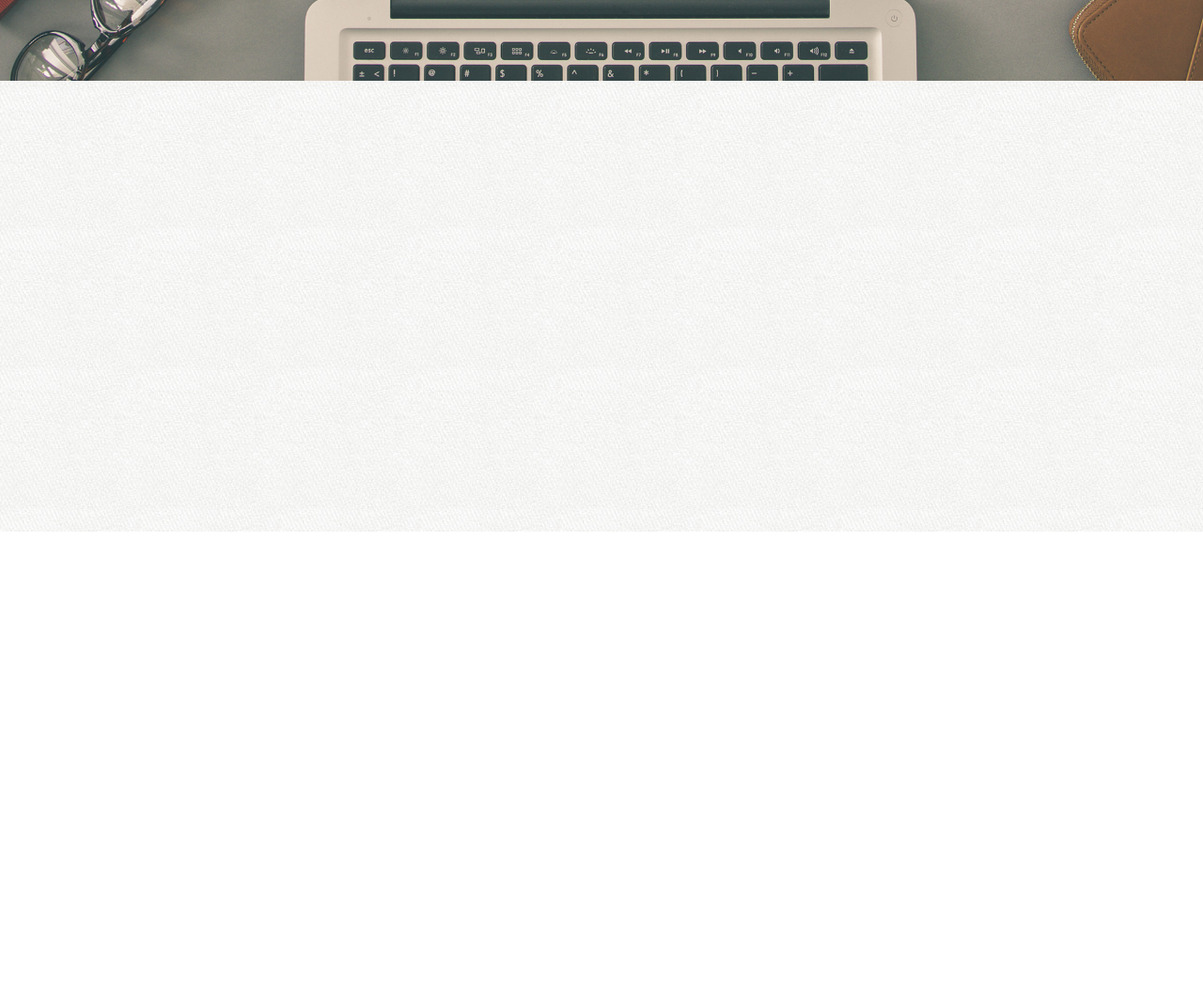
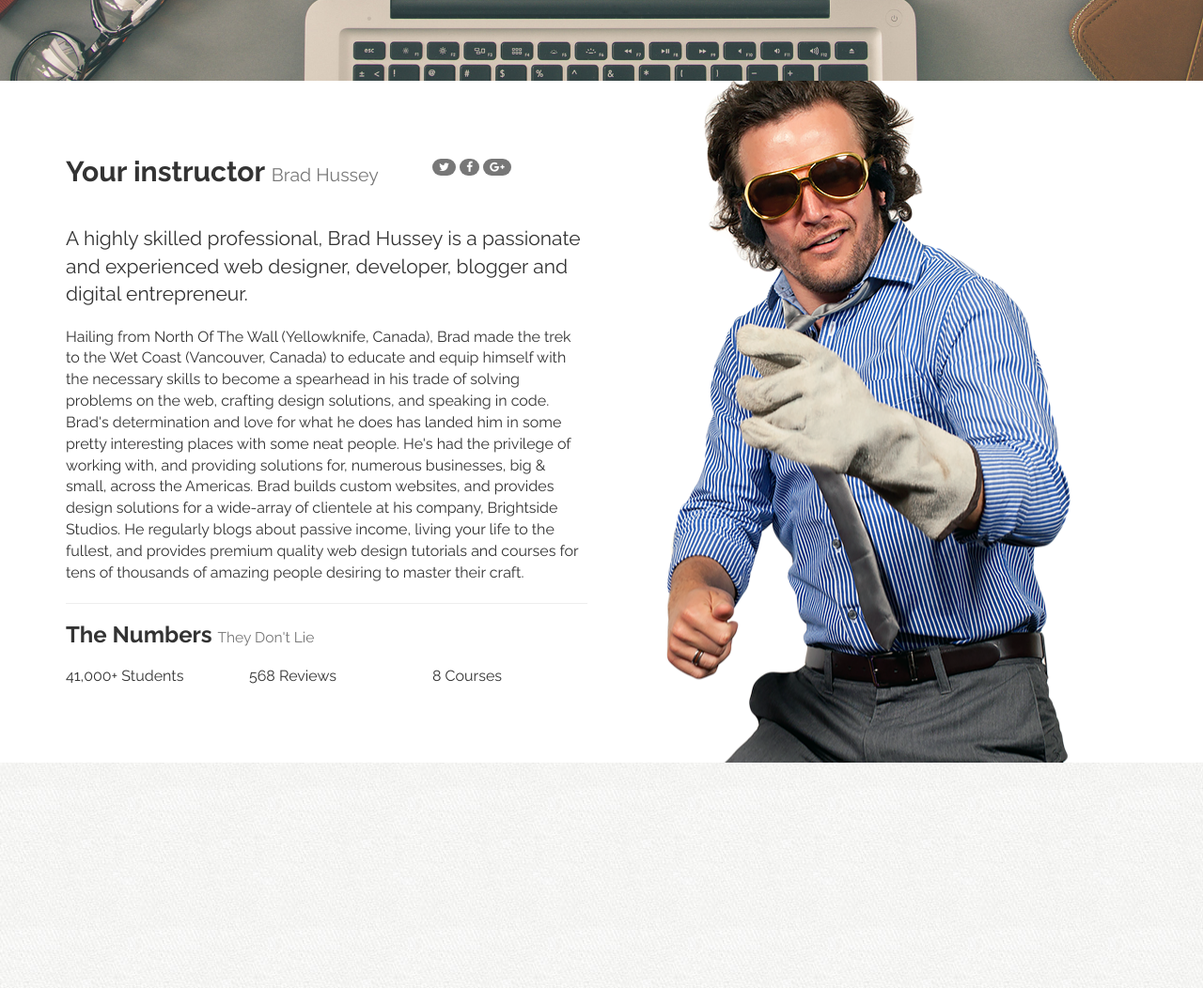
Before and after one commit to roxanneallard/Bootstrap-to-Wordpress, a PHP site: page / in a window 1280 px wide. Shown: the part 4204-5256 px from the top of the page at 94% size. Before the commit the page ends 4770 px from the top, so only its background shows below. Run offline with PHP 8.4, Linux system fonts and the light colour scheme; some libraries are stand-ins or nearby versions.

Commit message:
Added the Instructor section

```diff
--- a/assets/css/custom.css
+++ b/assets/css/custom.css
@@ -184,6 +184,10 @@ section {
   color: white;
 }
 
+#instructor {
+  background: white url('../img/brad-elvis.png') 90% -10px no-repeat;
+}
+
 /* === CUSTOM ICON SPRITES === */
 i.ci {
   display: inline-block;
--- a/index.html
+++ b/index.html
@@ -237,8 +237,52 @@
     </section><!-- featurette -->
 
     <!-- INSTRUCTOR SECTION -->
-    <section>
+    <section id="instructor">
+      <div class="container">
+        <div class="row">
+          <div class="col-sm-8 col-md-6">
+            <div class="row">
+              <div class="col-lg-8">
+                <h2>Your instructor <small>Brad Hussey</small></h2>
+              </div><!-- col-lg-8 -->
+              <div class="col-lg-4">
+                <a href="https://twitter.com/bradhussey" target="_blank" class="badge social twitter"><i class="fa fa-twitter"></i></a>
+                <a href="https://facebook.com/bradhussey" target="_blank" class="badge social facebook"><i class="fa fa-facebook"></i></a>
+                <a href="https://plus.google.com/+BradHussey" target="_blank" class="badge social gplus"><i class="fa fa-google-plus"></i></a>
+              </div><!-- col-lg-4 -->
+            </div><!-- row -->
+            <p class="lead">A highly skilled professional, Brad Hussey is a passionate and experienced web designer, developer, blogger and digital entrepreneur.</p>
+            <p>Hailing from North Of The Wall (Yellowknife, Canada), Brad made the trek to the Wet Coast (Vancouver, Canada) to educate and equip himself with the necessary skills to become a spearhead in his trade of solving problems on the web, crafting design solutions, and speaking in code. Brad's determination and love for what he does has landed him in some pretty interesting places with some neat people. He's had the privilege of working with, and providing solutions for, numerous businesses, big &amp; small, across the Americas. Brad builds custom websites, and provides design solutions for a wide-array of clientele at his company, Brightside Studios. He regularly blogs about passive income, living your life to the fullest, and provides premium quality web design tutorials and courses for tens of thousands of amazing people desiring to master their craft.</p>
+            <hr>
+            <h3>The Numbers <small>They Don't Lie</small></h3>
 
+            <div class="row">
+              <div class="col-xs-4">
+                <div class="num">
+                  <div class="num-content">
+                    41,000+ <span>Students</span>
+                  </div><!-- num-content -->
+                </div><!-- num -->
+              </div><!-- col-xs-4 -->
+              <div class="col-xs-4">
+                <div class="num">
+                  <div class="num-content">
+                    568 <span>Reviews</span>
+                  </div><!-- num-content -->
+                </div><!-- num -->
+              </div><!-- col-xs-4 -->
+              <div class="col-xs-4">
+                <div class="num">
+                  <div class="num-content">
+                    8 <span>Courses</span>
+                  </div><!-- num-content -->
+                </div><!-- num -->
+              </div><!-- col-xs-4 -->
+            </div><!-- row -->
+
+          </div><!-- col-sm-8 -->
+        </div><!-- row -->
+      </div><!-- container -->
     </section>
 
     <!-- TESTIMONIALS SECTION -->
```
